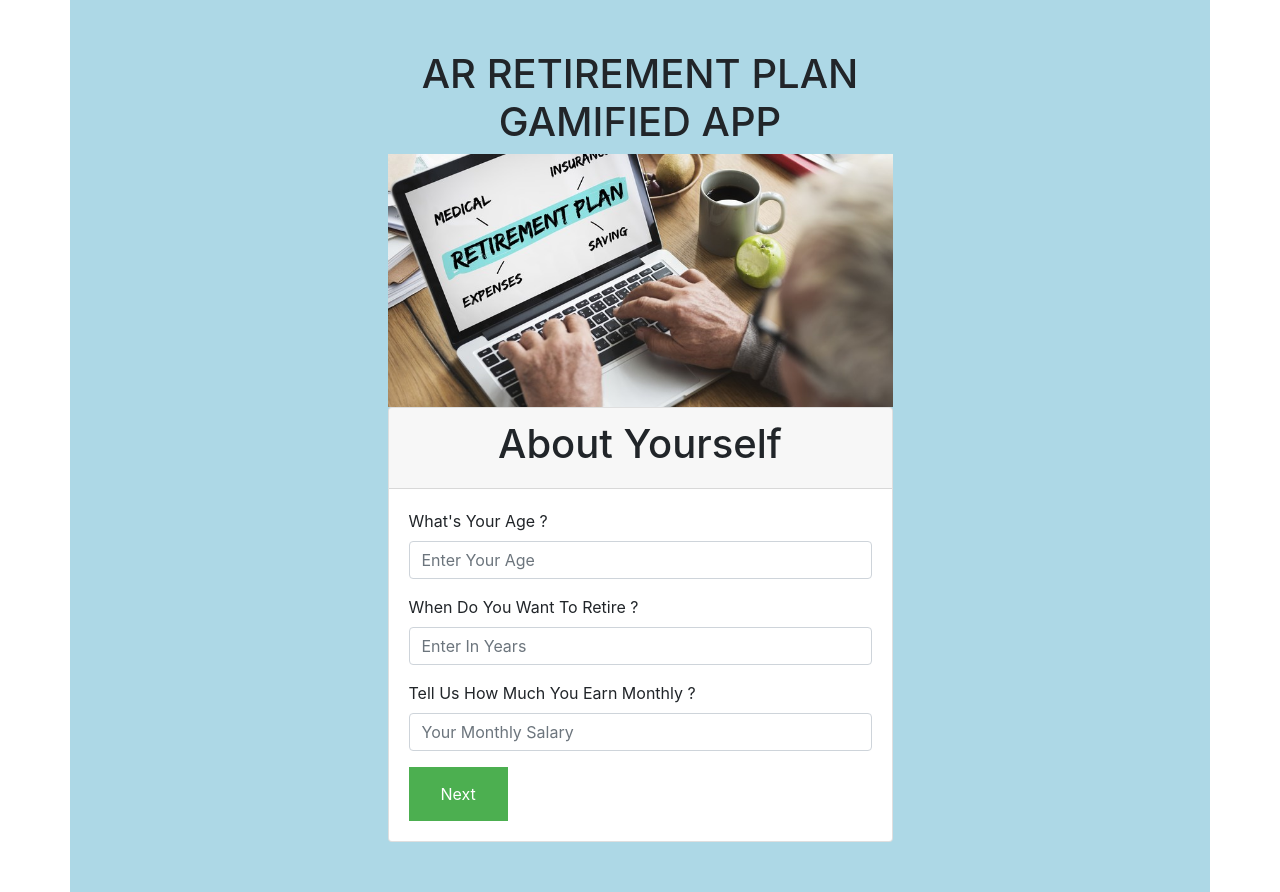
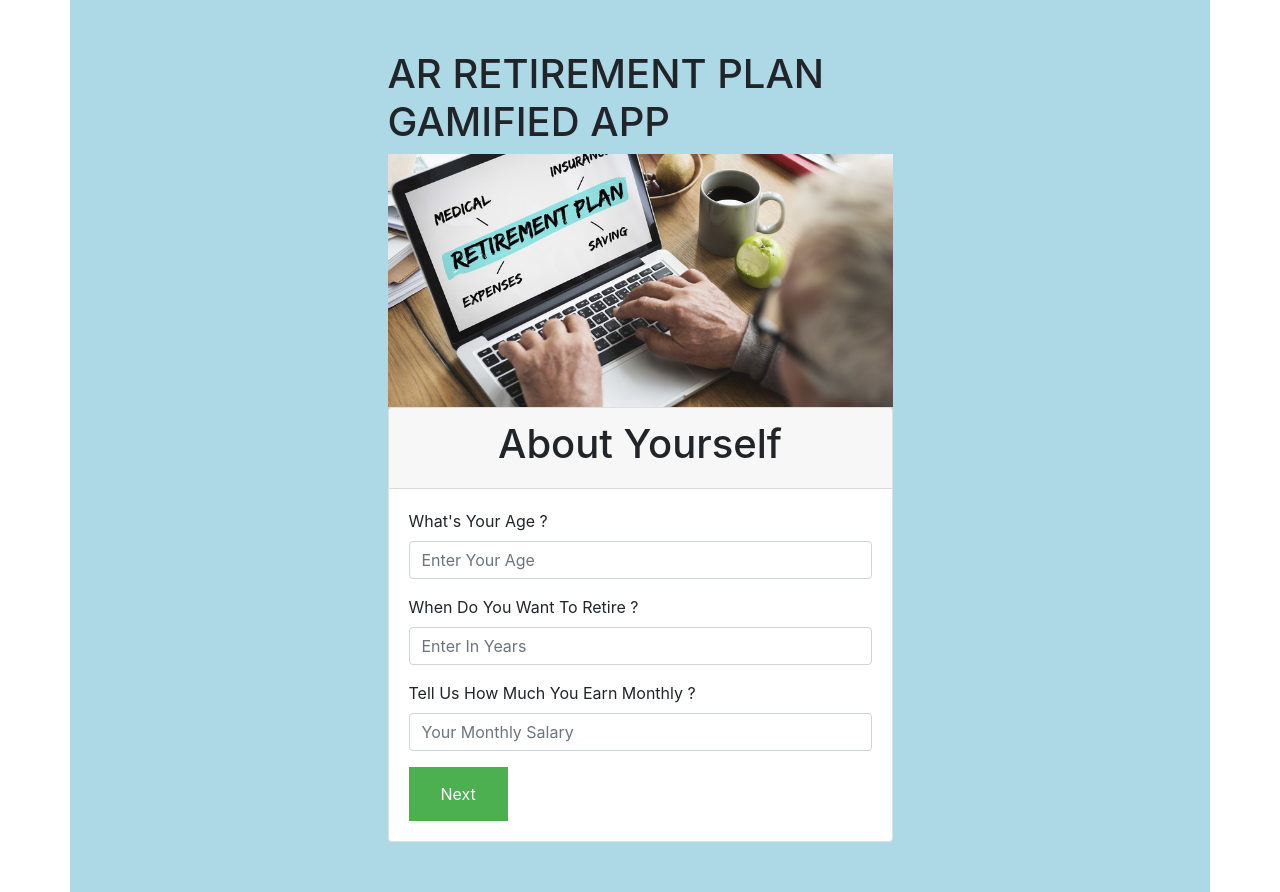
Before and after one commit to Fahima396/Hackathon, an Angular app in the folder hackathon-app/: page / in a window 1280 px wide. Built offline with nearby package versions, Linux system fonts and the light colour scheme.

Commit message:
some changes done

```diff
--- a/hackathon-app/src/app/app.module.ts
+++ b/hackathon-app/src/app/app.module.ts
@@ -5,6 +5,7 @@ import { BrowserAnimationsModule } from '@angular/platform-browser/animations';
 import { MatInputModule } from '@angular/material/input';
 import { FormsModule, ReactiveFormsModule } from '@angular/forms';
 import { MatFormFieldModule } from '@angular/material/form-field';
+import {MatButtonModule} from '@angular/material/button';
 
 import { AppRoutingModule } from './app-routing.module';
 import { AppComponent } from './app.component';
@@ -21,7 +22,8 @@ import { AppComponent } from './app.component';
     MatInputModule,
     MatFormFieldModule,
     FormsModule,
-    ReactiveFormsModule
+    ReactiveFormsModule,
+    MatButtonModule
   ],
   providers: [],
   bootstrap: [AppComponent]
--- a/hackathon-app/src/app/main/about-you/about-page/about-page.component.html
+++ b/hackathon-app/src/app/main/about-you/about-page/about-page.component.html
@@ -1,7 +1,7 @@
 <div class="container">
     <div class="row">
         <div class="col-md-6 offset-md-3">
-          <h1 class="text-center">AR RETIREMENT
+          <h1 class="tex-center">AR RETIREMENT
             PLAN GAMIFIED APP</h1>
           <img src="../../../../assets/aboutpage.jpg" style="width: 100%;">
            <div class="card">
```
